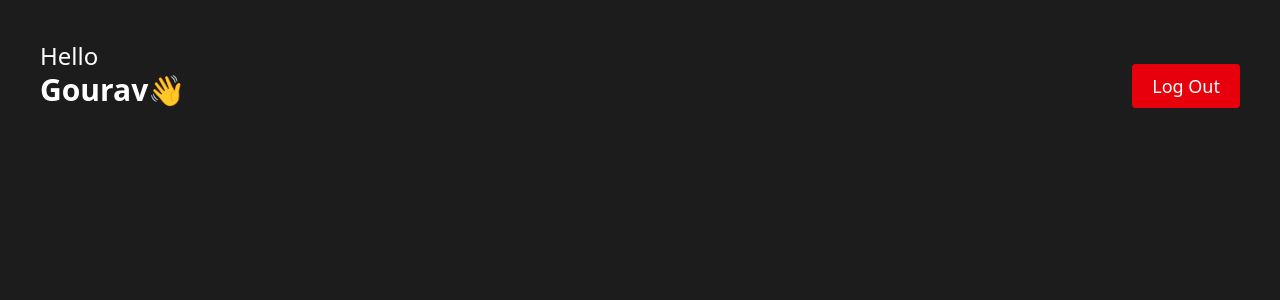
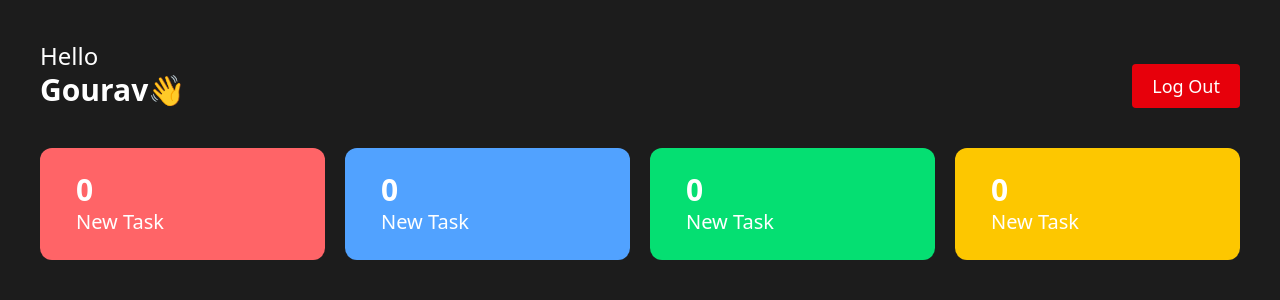
Before and after one commit to gouravgithub7710/EMS-PROJECT, a React (Vite) app: page / in a window 1280 px wide. Shown: the top 300 px of the page. Built offline with nearby package versions, Linux system fonts and the light colour scheme.

Commit message:
TaskListNumbers

```diff
--- a/src/components/DashBoard/EmployeeDashBoard.jsx
+++ b/src/components/DashBoard/EmployeeDashBoard.jsx
@@ -1,10 +1,12 @@
 import React from 'react'
 import Header from '../others/Header'
+import TaskListNumber from '../others/TaskListNumber'
 
 const EmployeeDashBoard = () => {
   return (
     <div className='p-10 bg-[#1C1C1C] h-screen'>
     <Header />
+    <TaskListNumber />
     </div>
   )
 }
--- /dev/null
+++ b/src/components/others/TaskListNumber.jsx
@@ -0,0 +1,29 @@
+import React from 'react'
+
+const TaskListNumber = () => {
+  return (
+    <div className='flex screen mt-10 justify-between gap-5 screen'>
+      <div className=' w-[45%] rounded-xl py-6 px-9 bg-red-400'>
+        <h2 className='text-3xl font-semibold'>0</h2>
+        <h3 className='text-xl font-medium '>New Task</h3>
+      </div>
+
+      <div className=' w-[45%] rounded-xl py-6 px-9 bg-blue-400'>
+        <h2 className='text-3xl font-semibold'>0</h2>
+        <h3 className='text-xl font-medium '>New Task</h3>
+      </div>
+
+      <div className=' w-[45%] rounded-xl py-6 px-9 bg-green-400'>
+        <h2 className='text-3xl font-semibold'>0</h2>
+        <h3 className='text-xl font-medium '>New Task</h3>
+      </div>
+
+      <div className=' w-[45%] rounded-xl py-6 px-9 bg-yellow-400'>
+        <h2 className='text-3xl font-semibold'>0</h2>
+        <h3 className='text-xl font-medium '>New Task</h3>
+      </div>
+    </div>
+  )
+}
+
+export default TaskListNumber
```
